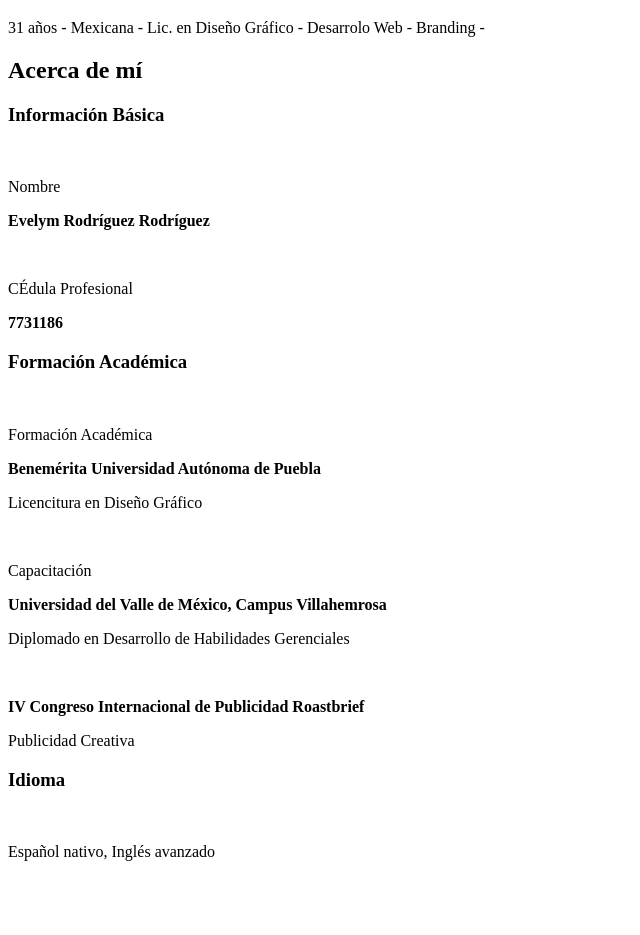
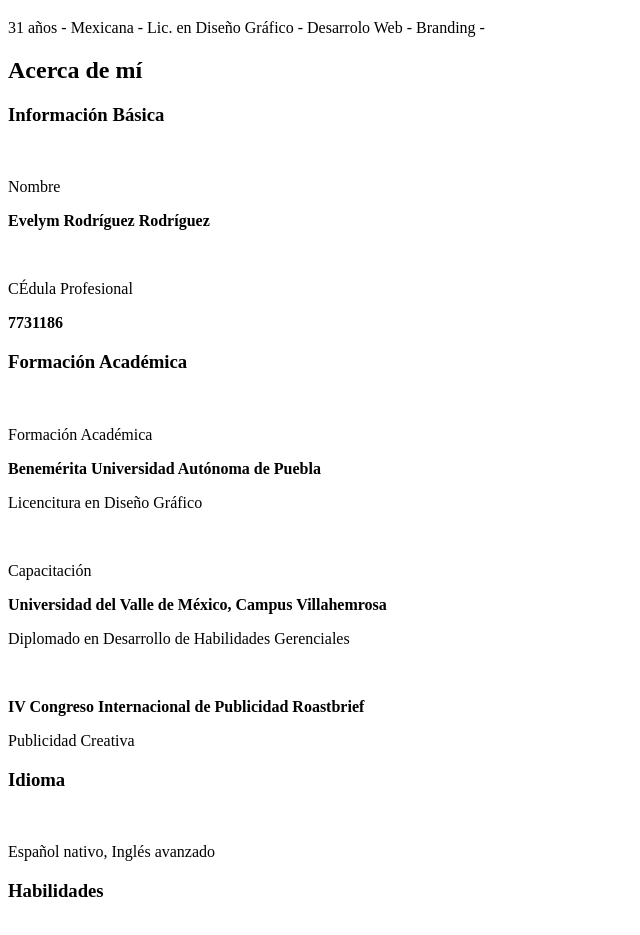
Before and after one commit to EvelymRo/Portafolio-V1.0, a plain HTML site: page index.html in a window 1280 px wide. Shown: the part 61-996 px from the top of the page, without its empty margins (0-640 px from the left). Before the commit the page ends 938 px from the top, so only its background shows below. Drawn offline with Linux system fonts and the light colour scheme.

Commit message:
se agrega habilidades, los siguientes commits serán de cada habilidad por individual.

```diff
--- a/index.html
+++ b/index.html
@@ -64,6 +64,13 @@
 						<p class="small">Español nativo, Inglés avanzado</p>
 					</div>
 				</div>
+				<div class="col-md-6 col-sm-6 col-xs-12">
+					<div class="module">
+					<h3 class="module-title">Habilidades</h3>
+					<br>
+					<!-- photoshop -->
+					</div>
+				</div>
 			</div>
 		</section>
 	</main>
```
